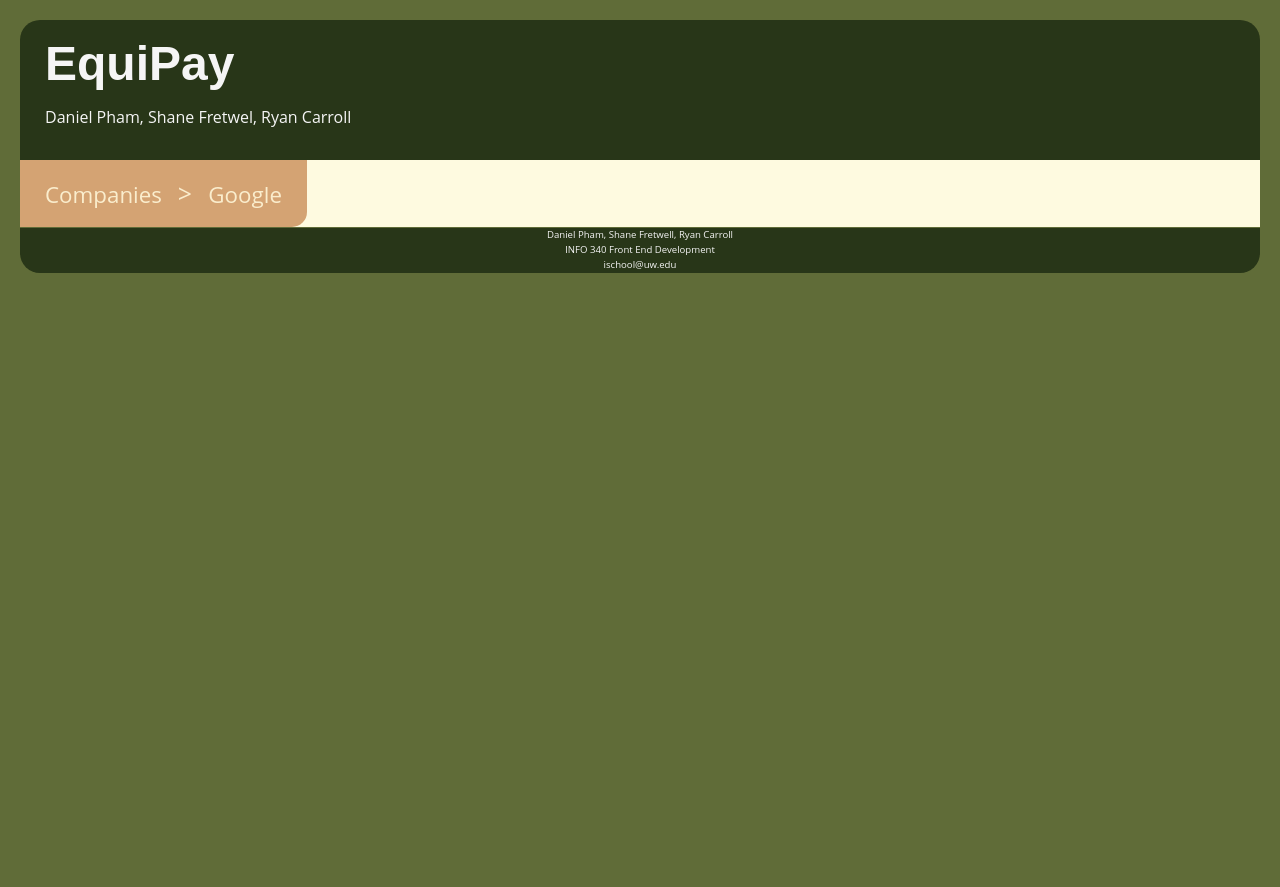
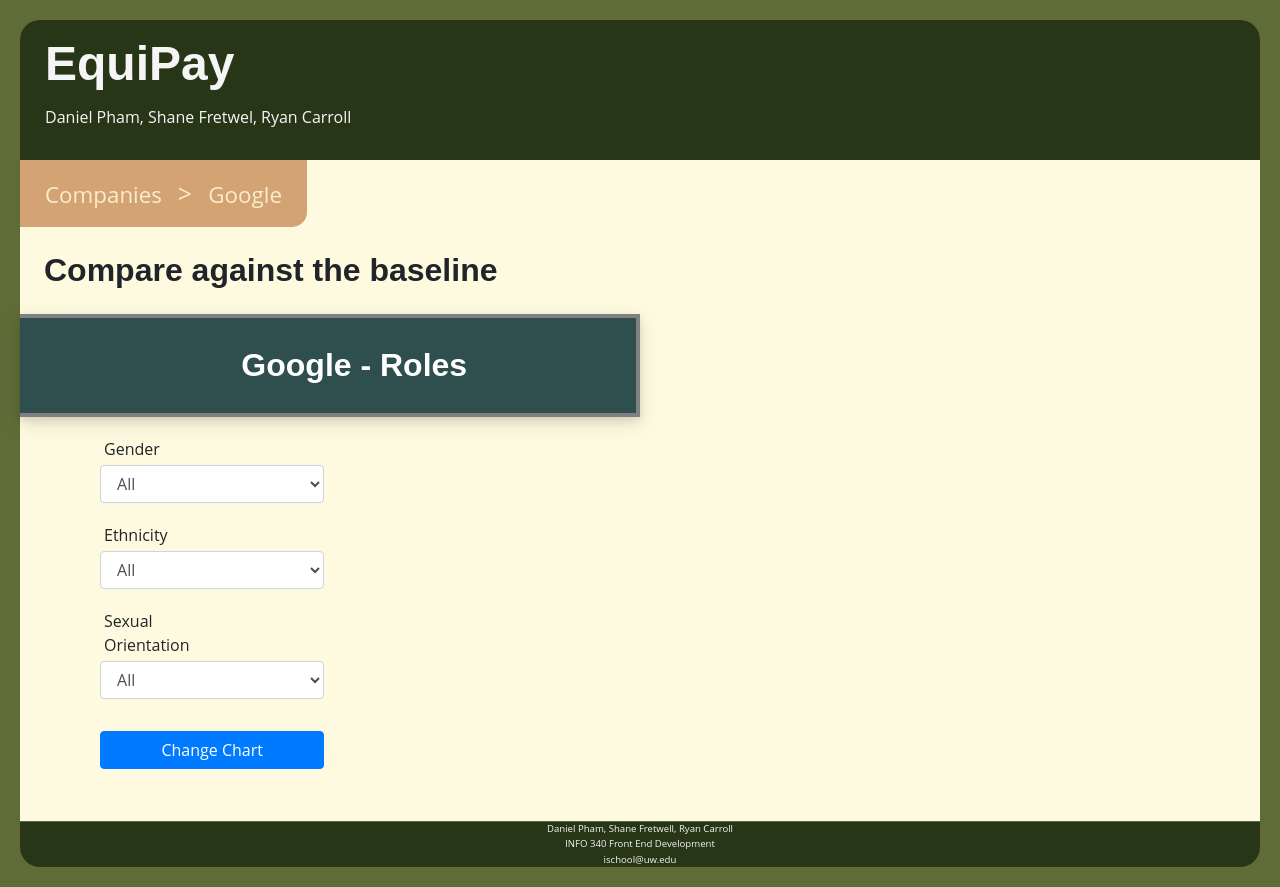
Before and after one commit to danielpham0/equipay-info340, a React (Create React App) app: page /chart/1/1 in a window 1280 px wide. Before the commit the page ends 800 px from the top, so only its background shows below. Built offline with nearby package versions, Linux system fonts and the light colour scheme.

Commit message:
Outline chart page

```diff
--- a/src/App.js
+++ b/src/App.js
@@ -55,4 +55,12 @@
   </div>);
 }
 
+export function CompanyHeader(props) {
+  return (
+    <div className="company_header">
+      <span className={ (props.company).toLowerCase() + "_logo" } aria-hidden="true"></span> <h2> { props.company } - Roles </h2>
+    </div>
+  );
+}
+
 export default App;
--- a/src/chart.js
+++ b/src/chart.js
@@ -1,8 +1,63 @@
 import React from 'react';
+import {CompanyHeader} from './App';
 
 function ChartPage() {
   return (
-    <div></div>
+    <div>
+      <h2 className="pt-4 px-4">Compare against the baseline</h2>
+      <CompanyHeader company='Google' />
+      <div className='container py-3'>
+        <div class="col-12 col-lg-3">
+          <ChartForm />
+        </div>
+        <div class="col-12 col-lg-9">
+          <Chart />
+        </div>
+      </div>
+    </div >
+  );
+}
+
+function Chart() {
+  return (
+    <div id="chart" class="mx-auto"></div>
+  );
+}
+
+function ChartForm() {
+  return (
+    <form id="chartForm" class="form">
+      <div class="form-group row">
+        <label for="genderInput" class="col-lg-1">Gender</label>
+        <div class="col-lg-11">
+          <select id="genderInput" name="gender" class="form-control" required>
+            <option value="All">All</option>
+          </select>
+        </div>
+      </div>
+      <div class="form-group row">
+        <label for="ethnicityInput" class="col-lg-1">Ethnicity</label>
+        <div class="col-lg-11">
+          <select id="ethnicityInput" name="ethnicity" class="form-control" required>
+            <option value="All">All</option>
+          </select>
+        </div>
+      </div>
+      <div class="form-group row">
+        <label for="orientationInput" class="col-lg-1">Sexual Orientation</label>
+        <div class="col-lg-11">
+          <select id="orientationInput" name="sexual orientation" class="form-control" required>
+            <option value="All">All</option>
+          </select>
+        </div>
+      </div>
+      <div class="row">
+        <div class="col col-lg-11 d-flex flex-column">
+          <button id="change-chart" type="submit" class="btn btn-primary d-block my-3">Change Chart</button>
+          <p id="chart-result" class="alert d-none"></p>
+        </div>
+      </div>
+    </form>
   );
 }
 
```
